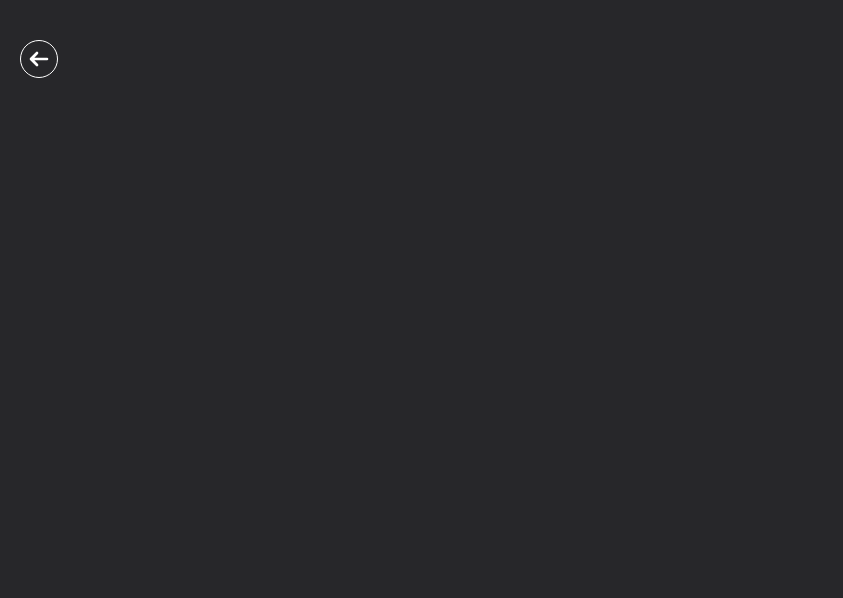
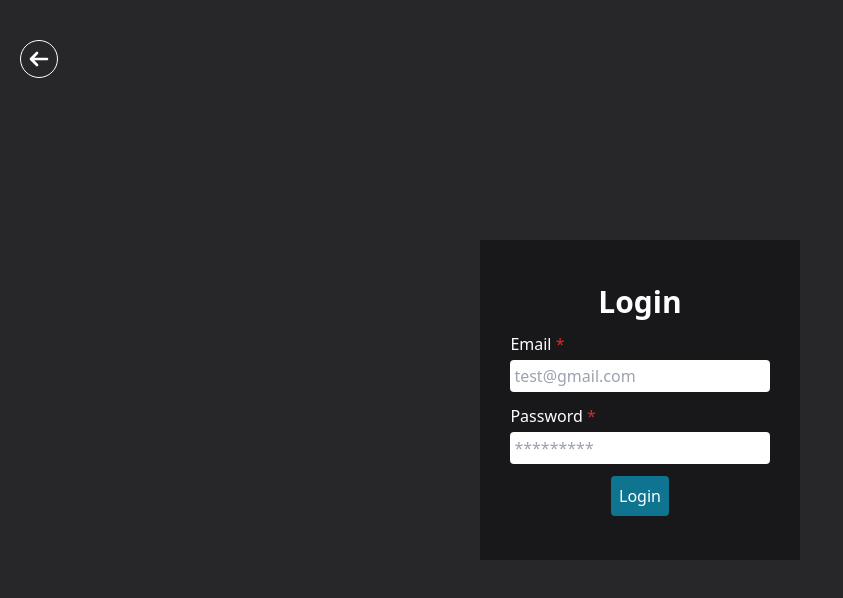
Before and after one commit to Arnaiz23/todo-app, a React (Vite) app in the folder frontend/: page /login in a window 1280 px wide. Shown: the top 598 px of the page, without its empty margins (0-843 px from the left). Built offline with nearby package versions, Linux system fonts and the light colour scheme.

Commit message:
feat: 🎸 Create the login page

```diff
--- a/frontend/src/pages/Login.jsx
+++ b/frontend/src/pages/Login.jsx
@@ -1,6 +1,24 @@
+import { useState } from "react"
 import { Link } from "wouter"
 
 const Login = () => {
+  const [login, setLogin] = useState({
+    email: "",
+    password: "",
+  })
+
+  const handleChange = (event) => {
+    setLogin({
+      ...login,
+      [event.target.name]: event.target.value,
+    })
+  }
+
+  const handleSubmit = (event) => {
+    event.preventDefault()
+    console.log(login)
+  }
+
   return (
     <>
       <Link href="/">
@@ -8,6 +26,47 @@ const Login = () => {
           <img src="/arrow-left.svg" alt="Go to home" className="w-5" />
         </a>
       </Link>
+
+      <div className="flex justify-center items-center w-full h-screen">
+        <div className="flex flex-col justify-center items-center gap-3 bg-zinc-900 w-[80%] sm:w-80 h-80">
+          <h1 className="text-3xl font-bold">Login</h1>
+          <form
+            className="flex flex-col justify-center items-center gap-3 w-[90%]"
+            onSubmit={handleSubmit}
+          >
+            <div className="flex flex-col justify-start items-start gap-1 w-[90%]">
+              <label htmlFor="email">
+                Email <span className="text-red-600">*</span>
+              </label>
+              <input
+                type="email"
+                name="email"
+                id="email"
+                className="rounded p-1 text-black w-full"
+                onChange={handleChange}
+                placeholder="test@gmail.com"
+              />
+            </div>
+            <div className="flex flex-col justify-start items-start gap-1 w-[90%]">
+              <label htmlFor="password">
+                Password <span className="text-red-600">*</span>
+              </label>
+              <input
+                type="password"
+                name="password"
+                id="password"
+                className="rounded p-1 text-black w-full"
+                onChange={handleChange}
+                placeholder="*********"
+                minLength={6}
+              />
+            </div>
+            <button type="submit" className="bg-cyan-700 p-2 rounded">
+              Login
+            </button>
+          </form>
+        </div>
+      </div>
     </>
   )
 }
```
